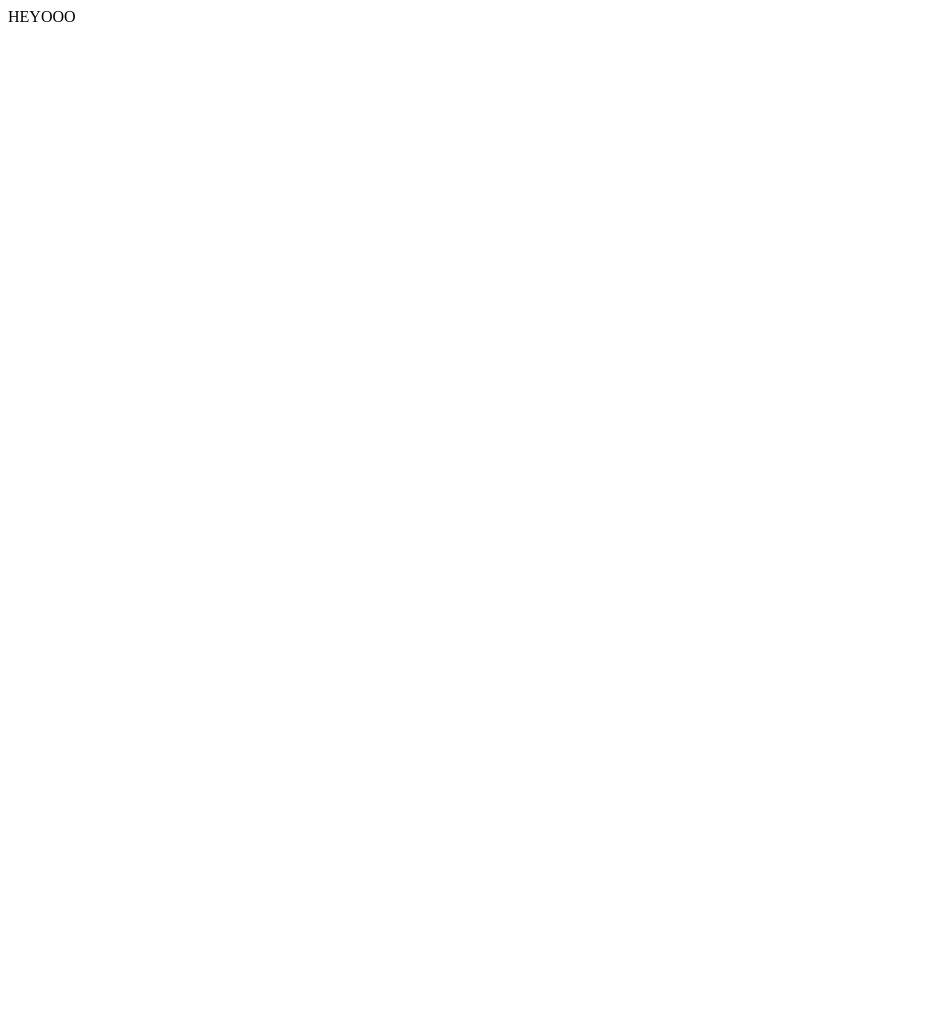
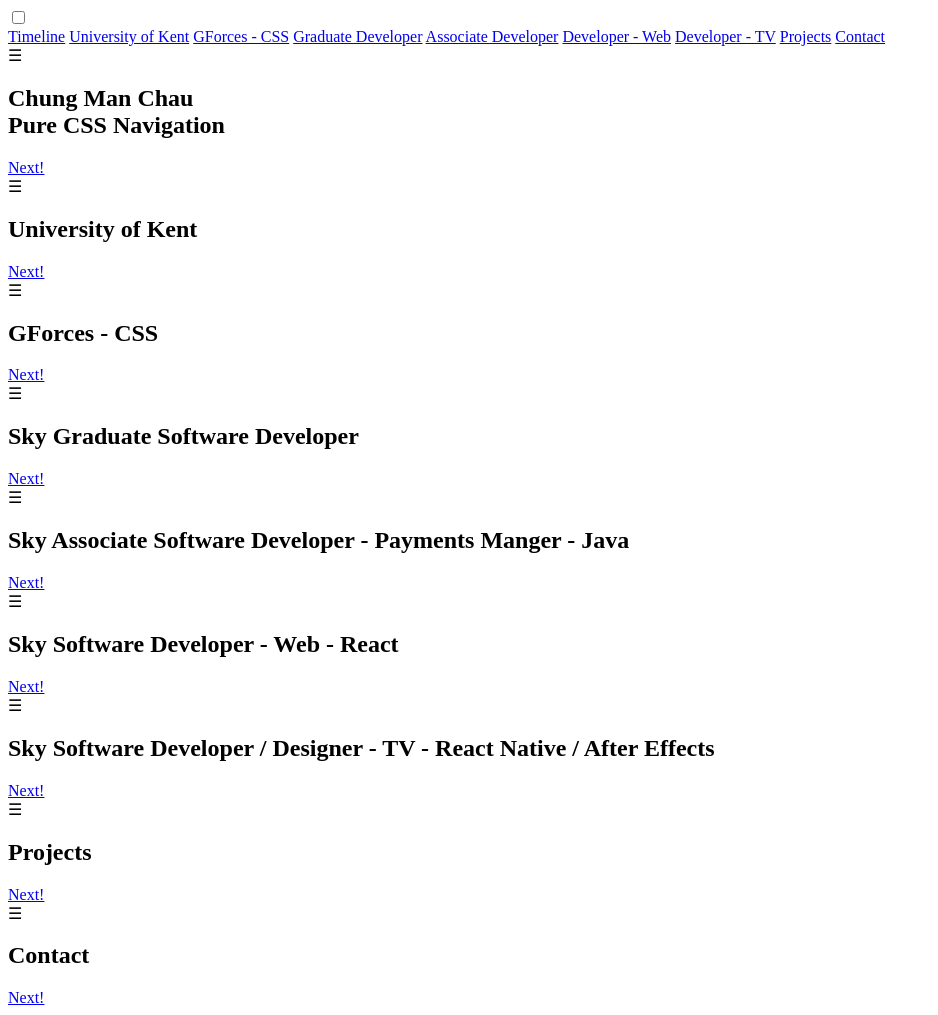
Before and after one commit to chungmanchau/chungmanchau.github.io, a plain HTML site: page index.html in a window 1280 px wide. Shown: the whole page, without its empty margins (0-938 px from the left). Before the commit the page ends 800 px from the top, so only its background shows below. Drawn offline with Linux system fonts and the light colour scheme.

Commit message:
Update index.html

```diff
--- a/index.html
+++ b/index.html
@@ -8,6 +8,85 @@
     <title>Document</title>
 </head>
 <body>
-HEYOOO
+<input type="checkbox" id="menu-checkbox" class="menu-checkbox" name="menu-checkbox">
+<div class="menu">
+  <a class="link" href="#item1">Timeline</a>
+  <a class="link" href="#item2">University of Kent</a>
+  <a class="link" href="#item3">GForces - CSS</a>
+  <a class="link" href="#item4">Graduate Developer</a>
+  <a class="link" href="#item5">Associate Developer</a>
+  <a class="link" href="#item6">Developer - Web</a>
+  <a class="link" href="#item7">Developer - TV</a>
+  <a class="link" href="#item8">Projects</a>
+  <a class="link" href="#item9">Contact</a>
+</div>
+<div class="container">
+  <!-- Proxy Divs-->
+  <div id="item1"></div>
+  <div id="item2"></div>
+  <div id="item3"></div>
+  <div id="item4"></div>
+  <div id="item5"></div>
+  <div id="item6"></div>
+  <div id="item7"></div>
+  <div id="item8"></div>
+  <div id="item9"></div>
+
+  <div class="grid">
+    <div class="item">
+      <label for="menu-checkbox" class="menu-button">☰</label>
+      <a class="item-link" href="#item1"></a>
+      <h2>Chung Man Chau <br>Pure CSS Navigation</h2>
+      <a class="item-next" href="#item2">Next!</a>
+    </div>
+    <div class="item">
+      <label for="menu-checkbox" class="menu-button">☰</label>
+      <a class="item-link" href="#item2"></a>
+      <h2>University of Kent</h2>
+      <a class="item-next" href="#item3">Next!</a>
+    </div>
+    <div class="item">
+      <label for="menu-checkbox" class="menu-button">☰</label>
+      <a class="item-link" href="#item3"></a>
+      <h2>GForces - CSS</h2>
+      <a class="item-next" href="#item4">Next!</a>
+    </div>
+    <div class="item">
+      <label for="menu-checkbox" class="menu-button">☰</label>
+      <a class="item-link" href="#item4"></a>
+      <h2>Sky Graduate Software Developer</h2>
+      <a class="item-next" href="#item5">Next!</a>
+    </div>
+    <div class="item">
+      <label for="menu-checkbox" class="menu-button">☰</label>
+      <a class="item-link" href="#item5"></a>
+      <h2>Sky Associate Software Developer - Payments Manger - Java</h2>
+      <a class="item-next" href="#item6">Next!</a>
+    </div>
+    <div class="item">
+      <label for="menu-checkbox" class="menu-button">☰</label>
+      <a class="item-link" href="#item6"></a>
+      <h2>Sky Software Developer - Web - React</h2>
+      <a class="item-next" href="#item7">Next!</a>
+    </div>
+    <div class="item">
+      <label for="menu-checkbox" class="menu-button">☰</label>
+      <a class="item-link" href="#item7"></a>
+      <h2>Sky Software Developer / Designer - TV - React Native / After Effects</h2>
+      <a class="item-next" href="#item8">Next!</a>
+    </div>
+    <div class="item">
+      <label for="menu-checkbox" class="menu-button">☰</label>
+      <a class="item-link" href="#item8"></a>
+      <h2>Projects</h2>
+      <a class="item-next" href="#item9">Next!</a>
+    </div>
+    <div class="item">
+      <label for="menu-checkbox" class="menu-button">☰</label>
+      <a class="item-link" href="#item9"></a>
+      <h2>Contact</h2>
+      <a class="item-next" href="#item1">Next!</a>
+    </div>
+  </div>
 </body>
 </html>
```
